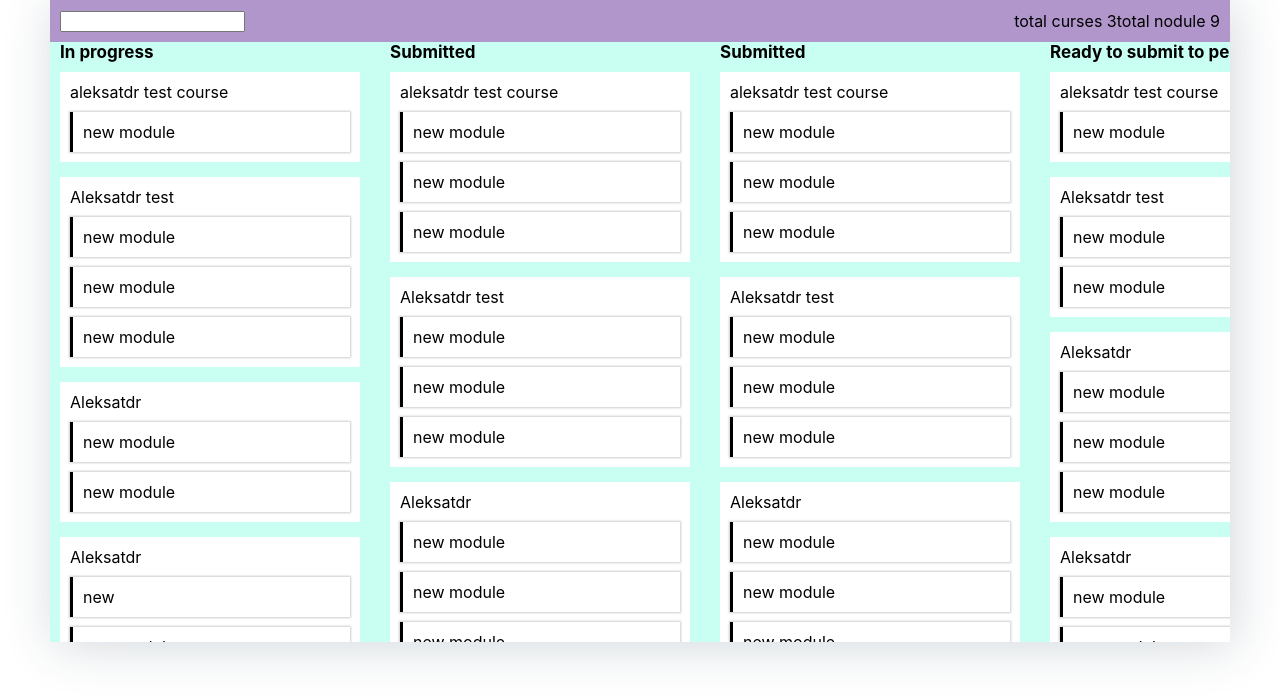
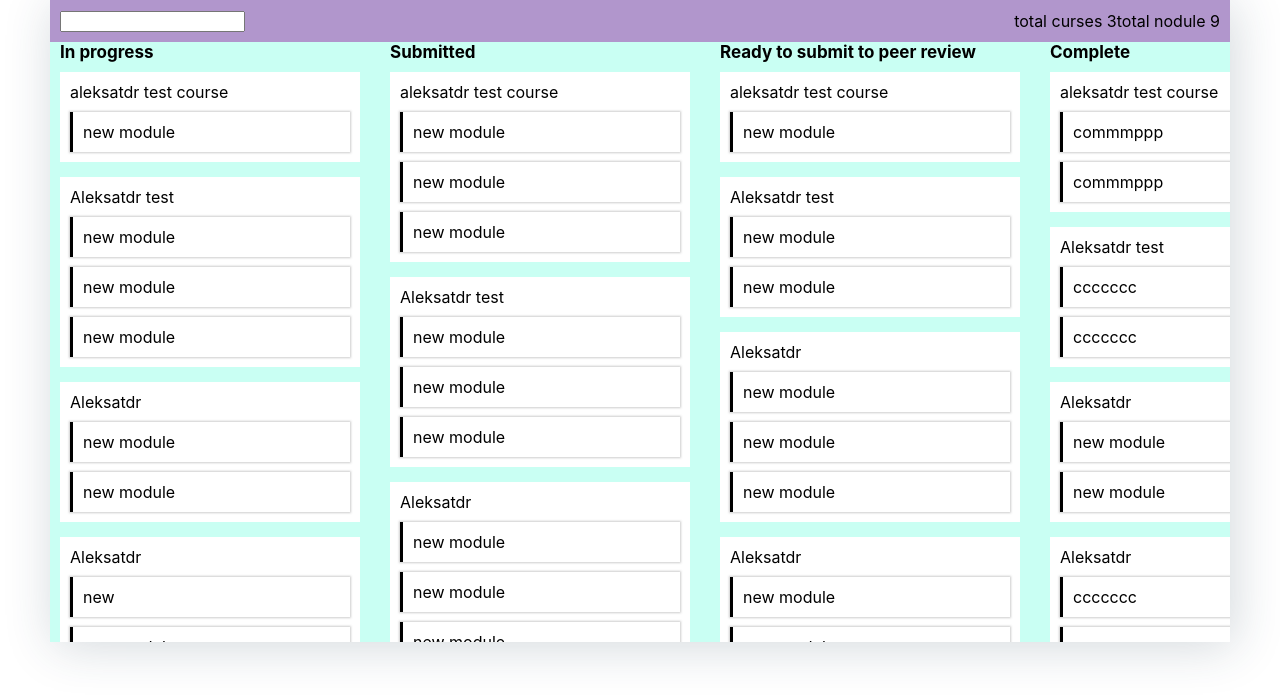
Before and after one commit to aleksandr031091/Curses_T, a React (Create React App) app: page / in a window 1280 px wide. Shown: the top 700 px of the page. Built offline with nearby package versions, Linux system fonts and the light colour scheme.

Commit message:
fix and start logic for open sidebar

```diff
--- a/src/components/curses.json
+++ b/src/components/curses.json
@@ -13,8 +13,8 @@
       { "title": "new module", "status": "submitted" },
       { "title": "new module", "status": "submitted" },
       { "title": "new module", "status": "ready to submit to peer review" },
-      { "title": "new module", "status": "complete" },
-      { "title": "new module", "status": "complete" }
+      { "title": "commmppp", "status": "complete" },
+      { "title": "commmppp", "status": "complete" }
     ]
   },
   {
@@ -29,8 +29,8 @@
       { "title": "new module", "status": "submitted" },
       { "title": "new module", "status": "ready to submit to peer review" },
       { "title": "new module", "status": "ready to submit to peer review" },
-      { "title": "new module", "status": "complete" },
-      { "title": "new module", "status": "complete" }
+      { "title": "ccccccc", "status": "complete" },
+      { "title": "ccccccc", "status": "complete" }
     ]
   },
   {
@@ -61,8 +61,8 @@
       { "title": "new module", "status": "ready to submit to peer review" },
       { "title": "new module", "status": "ready to submit to peer review" },
       { "title": "new module", "status": "ready to submit to peer review" },
-      { "title": "new module", "status": "complete" },
-      { "title": "new module", "status": "complete" }
+      { "title": "ccccccc", "status": "complete" },
+      { "title": "ccccccc", "status": "complete" }
     ]
   },
   {
@@ -77,8 +77,8 @@
       { "title": "ppp", "status": "ready to submit to peer review" },
       { "title": "ppp", "status": "ready to submit to peer review" },
       { "title": "ppp", "status": "ready to submit to peer review" },
-      { "title": "ppp", "status": "complete" },
-      { "title": "pppp", "status": "complete" }
+      { "title": "ttttttttt", "status": "complete" },
+      { "title": "complll", "status": "complete" }
     ]
   }
 ]
--- a/src/components/dashboard/Dashboard.js
+++ b/src/components/dashboard/Dashboard.js
@@ -1,20 +1,33 @@
 import curses from "../curses.json";
-import { useEffect, useState } from "react";
-import Modal from "../modal/Modal";
+import { createContext, useEffect, useState } from "react";
+
 import Form from "../form/Form";
 
 import useModal from "../../hooks/useModal";
 import DashboardStyled from "./DashboardStyled";
 
 import CurseModules from "./curse_modules/CurseModules";
+import Sidebar from "../sidebar/Sidebar";
 
 const Deshboard = () => {
-  const [isOpenModal, setOpenModal] = useModal();
+  const [stateBar, setStateBar] = useState(false);
 
-  const onHandleClick = (e) => {
-    console.log(e.target);
-    setOpenModal();
+  const [courseState, setCourseState] = useState({});
+  const [idxModuleState, setIdxModuleState] = useState(0);
+
+  const onHandleClickCard = (id) => (e) => {
+    const cours = curses.filter((cours) => cours.id === id);
+    // console.log(e.target);
+    setCourseState(cours);
+
+    setStateBar(true);
   };
+
+  const onHandleClickModule = (idx) => {
+    setIdxModuleState(idx);
+  };
+
+  // ======================Search content======================
 
   const [search, setSearch] = useState("");
   const [searcTermhResult, setSearcTermhResult] = useState([]);
@@ -27,38 +40,23 @@ const Deshboard = () => {
     setSearch(value);
 
     if (value !== "") {
-      // const newCurserList = curses.reduce((acc, curses) => {
-      //   curses.title.toLowerCase().includes(value.toLowerCase()) &&
-      //     acc.push(curses);
-
-      //   if (acc.length === 0) {
-      //     curses.module.forEach((m) => {
-      //       if (m.title.toLowerCase().includes(value.toLowerCase())) {
-      //         // console.log(m.title);
-      //         const obj = JSON.parse(JSON.stringify(curses));
-      //         obj.module.filter((el) => el.title === m.title);
-      //         console.log(obj);
-      //         acc.push();
-      //       }
-      //     });
-      //   }
-      //   // console.log(acc);
-      //   return acc;
-      // }, []);
-      const newArrCurses = curses.filter(
-        (curse) =>
+      const newArrCurses = curses.filter((curse) => {
+        return (
           curse.title.toLowerCase().includes(value.toLowerCase()) ||
           curse.module.some(({ title }) =>
             title.toLowerCase().includes(value.toLowerCase())
           )
-      );
+        );
+      });
       setSearcTermhResult(newArrCurses);
     } else {
       setSearcTermhResult(curses);
     }
   };
+  // ======================Search content======================
 
   return (
+    // <ContextCard.Provider>
     <DashboardStyled>
       <Form term={search} searchKeyword={onHandleSearch} />
 
@@ -72,10 +70,14 @@ const Deshboard = () => {
                 <li
                   key={curse.id}
                   className="curses_card"
-                  onClick={onHandleClick}
+                  onClick={onHandleClickCard(curse.id)}
                 >
                   <p className="curse_title">{curse.title}</p>
-                  <CurseModules modules={curse.module} status="in progress" />
+                  <CurseModules
+                    modules={curse.module}
+                    status="in progress"
+                    onHandleClickModule={onHandleClickModule}
+                  />
                 </li>
               ))}
             </ul>
@@ -88,35 +90,10 @@ const Deshboard = () => {
               {searcTermhResult.map((curse) => (
                 <li key={curse.id} className="curses_card">
                   <p className="curse_title">{curse.title}</p>
-                  <CurseModules modules={curse.module} status="submitted" />
-                </li>
-              ))}
-            </ul>
-          </div>
-
-          <div className="block_curses">
-            <h2 className="block_title">Submitted</h2>
-
-            <ul className="block_list">
-              {searcTermhResult.map((curse) => (
-                <li key={curse.id} className="curses_card">
-                  <p className="curse_title">{curse.title}</p>
-                  <CurseModules modules={curse.module} status="submitted" />
-                </li>
-              ))}
-            </ul>
-          </div>
-
-          <div className="block_curses">
-            <h2 className="block_title">Ready to submit to peer review</h2>
-
-            <ul className="block_list">
-              {searcTermhResult.map((curse) => (
-                <li key={curse.id} className="curses_card">
-                  <p className="curse_title">{curse.title}</p>
                   <CurseModules
                     modules={curse.module}
-                    status="ready to submit to peer review"
+                    status="submitted"
+                    onHandleClickModule={onHandleClickModule}
                   />
                 </li>
               ))}
@@ -133,6 +110,7 @@ const Deshboard = () => {
                   <CurseModules
                     modules={curse.module}
                     status="ready to submit to peer review"
+                    onHandleClickModule={onHandleClickModule}
                   />
                 </li>
               ))}
@@ -140,7 +118,7 @@ const Deshboard = () => {
           </div>
 
           <div className="block_curses">
-            <h2 className="block_title">Ready to submit to peer review</h2>
+            <h2 className="block_title">Complete</h2>
 
             <ul className="block_list">
               {searcTermhResult.map((curse) => (
@@ -148,36 +126,18 @@ const Deshboard = () => {
                   <p className="curse_title">{curse.title}</p>
                   <CurseModules
                     modules={curse.module}
-                    status="ready to submit to peer review"
-                  />
-                </li>
-              ))}
-            </ul>
-          </div>
-
-          <div className="block_curses">
-            <h2 className="block_title">Ready to submit to peer review</h2>
-
-            <ul className="block_list">
-              {searcTermhResult.map((curse) => (
-                <li key={curse.id} className="curses_card">
-                  <p className="curse_title">{curse.title}</p>
-                  <CurseModules
-                    modules={curse.module}
-                    status="ready to submit to peer review"
+                    status="complete"
+                    onHandleClickModule={onHandleClickModule}
                   />
                 </li>
               ))}
             </ul>
           </div>
         </div>
-        {isOpenModal && (
-          <Modal handleCloseModal={setOpenModal}>
-            <p>Good</p>
-          </Modal>
-        )}
+        {stateBar && <Sidebar onOpenBar={setStateBar} />}
       </div>
     </DashboardStyled>
+    // </ContextCard.Provider>
   );
 };
 
--- a/src/components/dashboard/DashboardStyled.js
+++ b/src/components/dashboard/DashboardStyled.js
@@ -34,6 +34,9 @@ const DashboardStyled = styled.div`
 
     overflow-y: auto;
   }
+  /* .block_list:focus {
+    border: 2px solid red;
+  } */
 
   .block_title {
     font-size: 17px;
--- a/src/components/dashboard/curse_modules/CurseModules.js
+++ b/src/components/dashboard/curse_modules/CurseModules.js
@@ -1,13 +1,21 @@
 import { nanoid } from "nanoid";
 
-const CurseModules = ({ modules, status }) => {
+const CurseModules = ({ modules, status, onHandleClickModule }) => {
   const arrModules = modules.filter((el) => el.status === status);
+
+  const onHandleClick = (idx) => () => {
+    onHandleClickModule(idx);
+  };
 
   return (
     <ul className="module_list">
-      {arrModules.map((el) => (
-        <li className="module_list_item" key={nanoid()}>
-          <p className="module_name">{el.title}</p>
+      {arrModules.map((module) => (
+        <li
+          className="module_list_item"
+          key={nanoid()}
+          onClick={onHandleClick(modules.indexOf(module))}
+        >
+          <p className="module_name">{module.title}</p>
         </li>
       ))}
     </ul>
--- a/src/components/modal/Modal.js
+++ b/src/components/sidebar/Sidebar.js
@@ -1,9 +1,9 @@
 import { Children, useState } from "react";
 import { SwitchTransition, CSSTransition } from "react-transition-group";
-import ModalStyled from "./ModalStyled";
+import SidebarStyled from "./SidebarStyled";
 
-const Modal = ({ children, handleCloseModal }) => {
-  const onBtnClose = () => handleCloseModal();
+const Sidebar = ({ onOpenBar }) => {
+  const onBtnClose = () => onOpenBar(false);
 
   return (
     <SwitchTransition>
@@ -13,17 +13,16 @@ const Modal = ({ children, handleCloseModal }) => {
           node.addEventListener("transitionend", done, false)
         }
       >
-        <ModalStyled>
+        <SidebarStyled>
           <div className="modal_wrapper">
             <button className="Btn" onClick={onBtnClose}>
               Close
             </button>
-            {children}
           </div>
-        </ModalStyled>
+        </SidebarStyled>
       </CSSTransition>
     </SwitchTransition>
   );
 };
 
-export default Modal;
+export default Sidebar;
--- a/src/components/modal/ModalStyled.js
+++ b/src/components/sidebar/SidebarStyled.js
@@ -1,8 +1,8 @@
 import styled from "styled-components";
 
-const ModalStyled = styled.div`
+const SidebarStyled = styled.aside`
   background-color: red;
   width: 400px;
 `;
 
-export default ModalStyled;
+export default SidebarStyled;
--- a/src/hooks/useModal.js
+++ /dev/null
@@ -1,11 +0,0 @@
-import { useState } from "react";
-
-const useModal = () => {
-  const [stateModal, setOptionModal] = useState(false);
-
-  const setStateModal = () => setOptionModal(!stateModal);
-
-  return [stateModal, setStateModal];
-};
-
-export default useModal;
```
